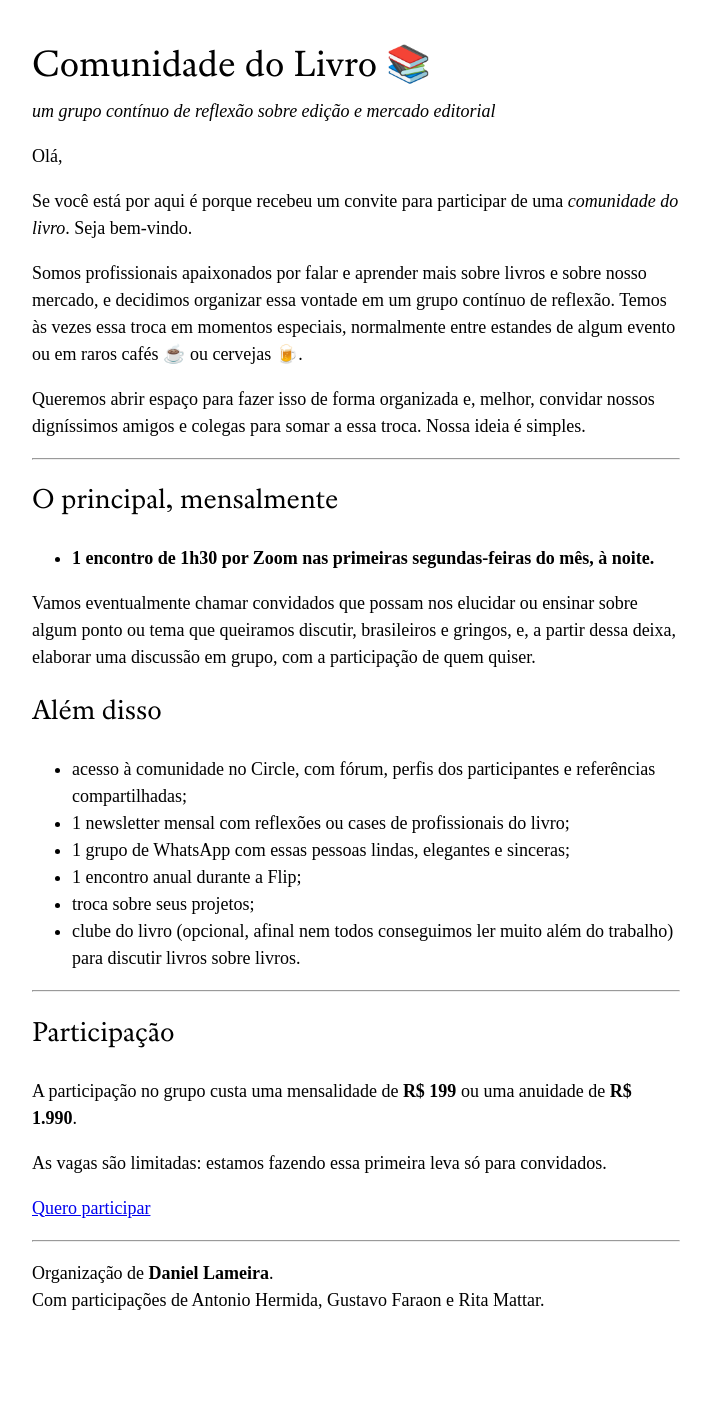
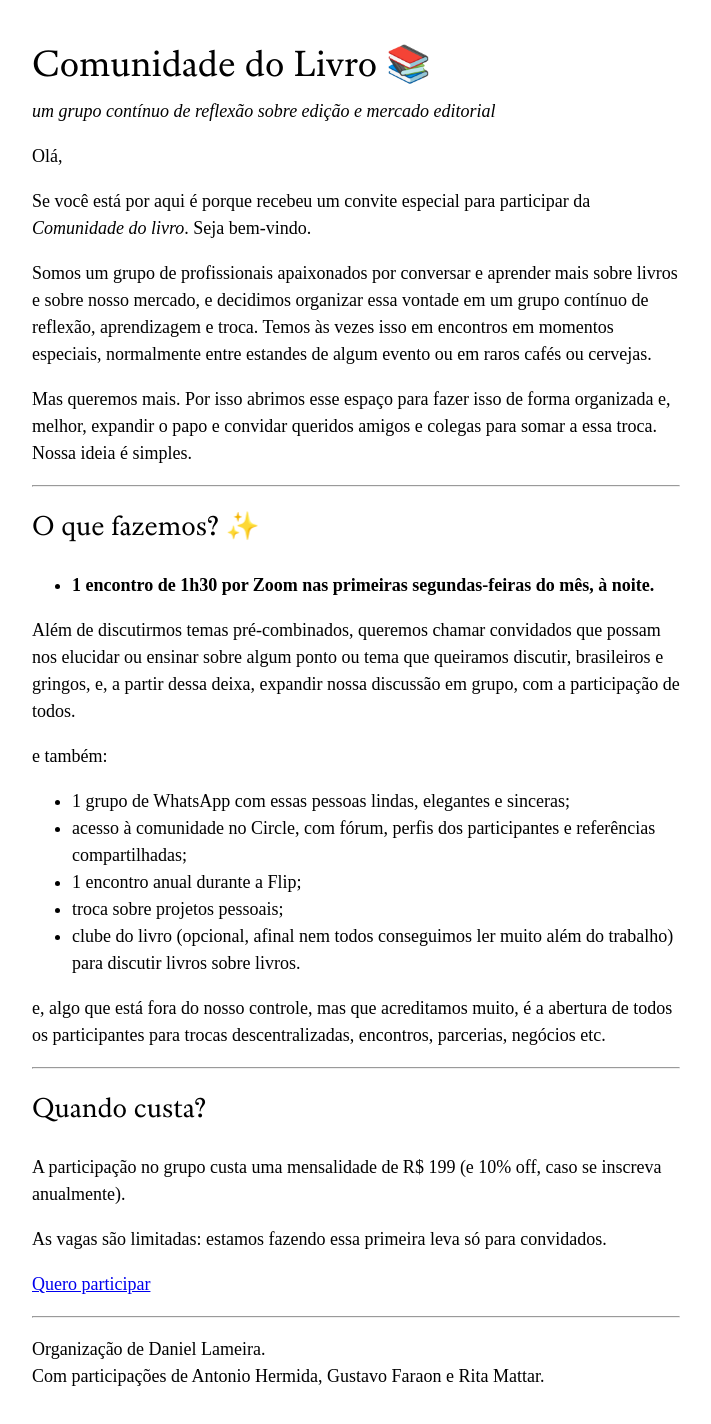
Before and after one commit to ssseiva/comunidadedolivro, a Jekyll site: the page built from index.md, in a window 1280 px wide. Shown: the whole page, without its empty margins (284-995 px from the left). Built offline with Jekyll 4.4.1, drawn with Linux system fonts in a browser that asks for light colours; our own code applies the rules of GitHub Pages for plain Markdown files; before the commit the page ends 1348 px from its top, so only the background shows below that.

Commit message:
Atualiza o texto do site

```diff
--- a/index.md
+++ b/index.md
@@ -6,34 +6,35 @@
 
 Olá,
 
-Se você está por aqui é porque recebeu um convite para participar de uma *comunidade do livro*. Seja bem-vindo.
+Se você está por aqui é porque recebeu um convite especial para participar da *Comunidade do livro*. Seja bem-vindo.
 
-Somos profissionais apaixonados por falar e aprender mais sobre livros e sobre nosso mercado, e decidimos organizar essa vontade em um grupo contínuo de reflexão. Temos às vezes essa troca em momentos especiais, normalmente entre estandes de algum evento ou em raros cafés ☕ ou cervejas 🍺.
+Somos um grupo de profissionais apaixonados por conversar e aprender mais sobre livros e sobre nosso mercado, e decidimos organizar essa vontade em um grupo contínuo de reflexão, aprendizagem e troca. Temos às vezes isso em encontros em momentos especiais, normalmente entre estandes de algum evento ou em raros cafés ou cervejas.
 
-Queremos abrir espaço para fazer isso de forma organizada e, melhor, convidar nossos digníssimos amigos e colegas para somar a essa troca. Nossa ideia é simples.
+Mas queremos mais. Por isso abrimos esse espaço para fazer isso de forma organizada e, melhor, expandir o papo e convidar queridos amigos e colegas para somar a essa troca. Nossa ideia é simples.
 
 ---
 
-## O principal, mensalmente
+## O que fazemos? ✨
 
 - **1 encontro de 1h30 por Zoom nas primeiras segundas-feiras do mês, à noite.**
 
-Vamos eventualmente chamar convidados que possam nos elucidar ou ensinar sobre algum ponto ou tema que queiramos discutir, brasileiros e gringos, e, a partir dessa deixa, elaborar uma discussão em grupo, com a participação de quem quiser.
+Além de discutirmos temas pré-combinados, queremos chamar convidados que possam nos elucidar ou ensinar sobre algum ponto ou tema que queiramos discutir, brasileiros e gringos, e, a partir dessa deixa, expandir nossa discussão em grupo, com a participação de todos.
 
-## Além disso
+e também:
 
+- 1 grupo de WhatsApp com essas pessoas lindas, elegantes e sinceras;
 - acesso à comunidade no Circle, com fórum, perfis dos participantes e referências compartilhadas;
-- 1 newsletter mensal com reflexões ou cases de profissionais do livro;
-- 1 grupo de WhatsApp com essas pessoas lindas, elegantes e sinceras;
 - 1 encontro anual durante a Flip;
-- troca sobre seus projetos;
+- troca sobre projetos pessoais;
 - clube do livro (opcional, afinal nem todos conseguimos ler muito além do trabalho) para discutir livros sobre livros.
+
+e, algo que está fora do nosso controle, mas que acreditamos muito, é a abertura de todos os participantes para trocas descentralizadas, encontros, parcerias, negócios etc.
 
 ---
 
-## Participação
+## Quando custa?
 
-A participação no grupo custa uma mensalidade de **R$ 199** ou uma anuidade de **R$ 1.990**.
+A participação no grupo custa uma mensalidade de R$ 199 (e 10% off, caso se inscreva anualmente).
 
 As vagas são limitadas: estamos fazendo essa primeira leva só para convidados.
 
@@ -41,5 +42,5 @@ As vagas são limitadas: estamos fazendo essa primeira leva só para convidados.
 
 ---
 
-Organização de **Daniel Lameira**.
+Organização de Daniel Lameira.
 Com participações de Antonio Hermida, Gustavo Faraon e Rita Mattar.
```
